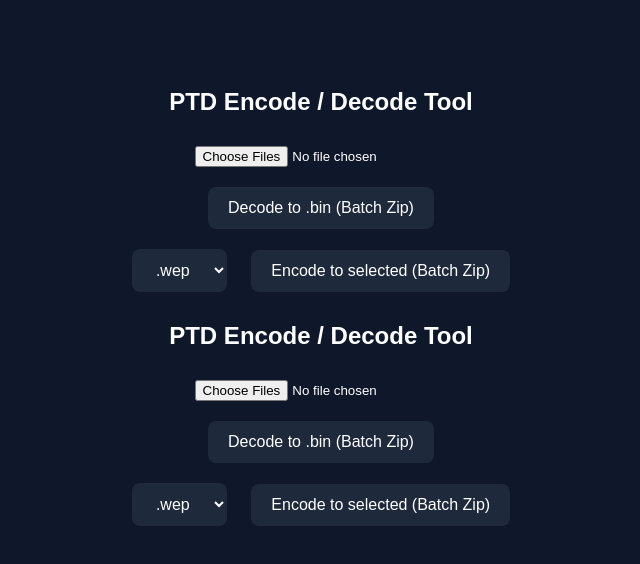
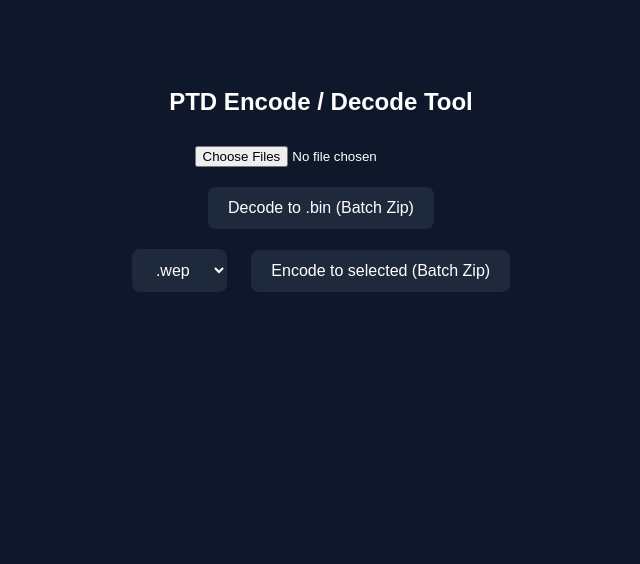
Before and after one commit to GGgoBRO/Pocket-tank-decoder, a plain HTML site: page index.html in a window 1280 px wide. Shown: the whole page, without its empty margins (319-959 px from the left). Drawn offline with nearby package versions, Linux system fonts and the light colour scheme.

Commit message:
Refactor index.html by removing old content
Removed existing HTML structure and styles from index.html.

```diff
--- a/index.html
+++ b/index.html
@@ -177,84 +177,7 @@ function swap(arr, a, b) {
 </script>
 
 </body>
-</html><!DOCTYPE html>
-<html>
-<head>
-<meta charset="UTF-8">
-<title>PTD Tool</title>
-
-<!-- Added JSZip Library -->
-<script src="https://cdnjs.cloudflare.com/ajax/libs/jszip/3.10.1/jszip.min.js"></script>
-
-<style>
-  body {
-    font-family: Arial;
-    background: #0f172a;
-    color: white;
-    text-align: center;
-    padding-top: 60px;
-  }
-
-  h2 {
-    margin-bottom: 20px;
-  }
-
-  input {
-    margin: 10px;
-  }
-
-  button, select {
-    padding: 12px 20px;
-    margin: 10px;
-    font-size: 16px;
-    border-radius: 8px;
-    border: none;
-    cursor: pointer;
-  }
-
-  button {
-    background: #1e293b;
-    color: white;
-  }
-
-  button:hover {
-    background: #334155;
-  }
-
-  select {
-    background: #1e293b;
-    color: white;
-  }
-
-  #status {
-    margin-top: 20px;
-    color: #94a3b8;
-    font-size: 14px;
-    white-space: pre-line;
-  }
-</style>
-</head>
-
-<body>
-
-<h2>PTD Encode / Decode Tool</h2>
-
-<input type="file" id="fileInput" multiple><br>
-
-<button onclick="processAll('decode')">Decode to .bin (Batch Zip)</button>
-
-<br>
-
-<select id="ext">
-  <option value=".wep">.wep</option>
-  <option value=".wea">.wea</option>
-  <option value=".emit">.emit</option>
-  <option value=".dat">.dat</option>
-</select>
-
-<button onclick="processAll('encode')">Encode to selected (Batch Zip)</button>
-
-<div id="status"></div>
+</html><div id="status"></div>
 
 <script>
 async function processAll(mode) {
```
